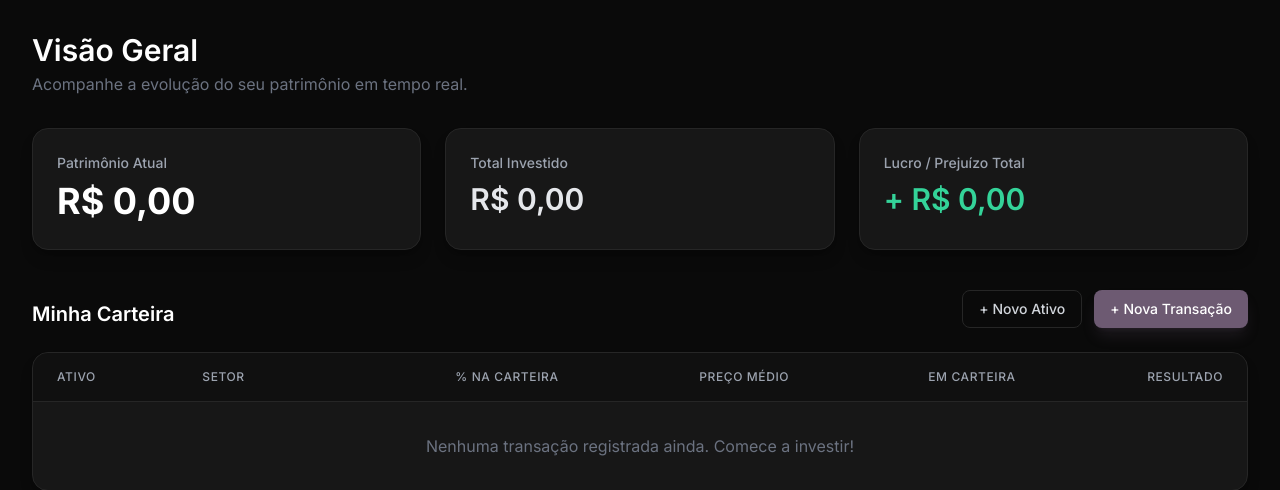
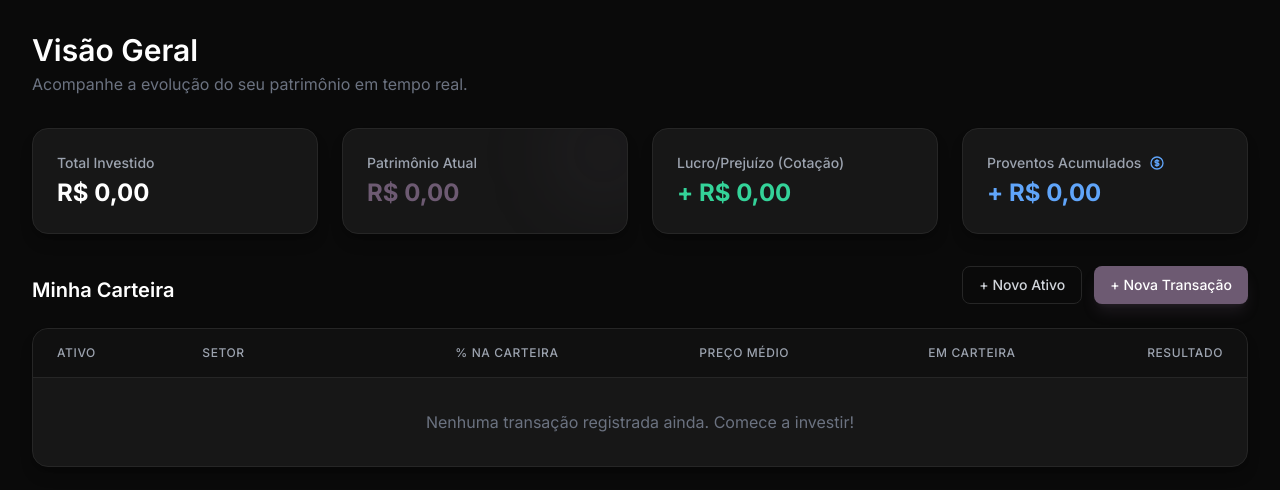
Before and after one commit to gvsprod/masterfy, a FastAPI app: page / in a window 1280 px wide. Shown: the part 73-563 px from the top of the page. Run offline with FastAPI, Linux system fonts and the light colour scheme; data that the repository does not hold is empty; some libraries are stand-ins or nearby versions.

Commit message:
Adiciona card de resumo com a soma total de proventos da carteira

```diff
--- a/app/main.py
+++ b/app/main.py
@@ -186,12 +186,23 @@ def dashboard_web(request: Request, db: sqlite3.Connection = Depends(get_db)):
     portfolio_data = obter_portfolio(db)
 
     cursor = db.cursor()
+    # Busca os ativos para o formulário
     cursor.execute("SELECT id, ticker FROM ativos ORDER BY ticker")
     ativos = [dict(row) for row in cursor.fetchall()]
 
+    # NOVO: Calcula a soma total de todos os proventos da carteira
+    cursor.execute("SELECT SUM(valor) FROM proventos")
+    resultado = cursor.fetchone()[0]
+    total_proventos = resultado if resultado else 0.0
+
     return templates.TemplateResponse(
         "index.html",
-        {"request": request, "portfolio": portfolio_data, "ativos": ativos}
+        {
+            "request": request,
+            "portfolio": portfolio_data,
+            "ativos": ativos,
+            "total_proventos": total_proventos # Passamos o valor para o HTML
+        }
     )
 
 @app.post("/web/ativos/")
--- a/templates/index.html
+++ b/templates/index.html
@@ -54,26 +54,37 @@
             <p class="text-gray-500 mt-1">Acompanhe a evolução do seu patrimônio em tempo real.</p>
         </div>
 
-         <div class="grid grid-cols-1 md:grid-cols-3 gap-6 mb-10">
+          <div class="grid grid-cols-1 md:grid-cols-2 lg:grid-cols-4 gap-6 mb-8">
+
             <div class="bg-card border border-border rounded-2xl p-6 shadow-lg shadow-black/20">
-                <div class="text-gray-400 text-sm font-medium mb-2">Patrimônio Atual</div>
-                <div class="text-4xl font-bold text-white mb-1">R$ {{ portfolio.valor_total_atual | moeda }}</div>
+                <p class="text-sm font-medium text-gray-400 mb-1">Total Investido</p>
+                <h3 class="text-2xl font-bold text-white">R$ {{ portfolio.valor_total_investido | moeda }}</h3>
+            </div>
+
+            <div class="bg-card border border-border rounded-2xl p-6 shadow-lg shadow-black/20 relative overflow-hidden">
+                <div class="absolute -right-6 -top-6 w-24 h-24 bg-primary/10 rounded-full blur-2xl"></div>
+                <p class="text-sm font-medium text-gray-400 mb-1">Patrimônio Atual</p>
+                <h3 class="text-2xl font-bold text-primary">R$ {{ portfolio.valor_total_atual | moeda }}</h3>
             </div>
 
             <div class="bg-card border border-border rounded-2xl p-6 shadow-lg shadow-black/20">
-                <div class="text-gray-400 text-sm font-medium mb-2">Total Investido</div>
-                <div class="text-3xl font-semibold text-gray-200 mb-1">R$ {{ portfolio.valor_total_investido | moeda }}</div>
+                <p class="text-sm font-medium text-gray-400 mb-1">Lucro/Prejuízo (Cotação)</p>
+                <h3 class="text-2xl font-bold {% if portfolio.lucro_prejuizo_total >= 0 %}text-emerald-400{% else %}text-red-400{% endif %}">
+                    {% if portfolio.lucro_prejuizo_total >= 0 %}+{% else %}-{% endif %}
+                    R$ {{ (portfolio.lucro_prejuizo_total | abs) if portfolio.lucro_prejuizo_total < 0 else portfolio.lucro_prejuizo_total | moeda }}
+                </h3>
             </div>
 
             <div class="bg-card border border-border rounded-2xl p-6 shadow-lg shadow-black/20">
-                <div class="text-gray-400 text-sm font-medium mb-2">Lucro / Prejuízo Total</div>
+                <div class="flex items-center gap-2 mb-1">
+                    <p class="text-sm font-medium text-gray-400">Proventos Acumulados</p>
+                    <svg class="w-4 h-4 text-blue-400" fill="none" stroke="currentColor" viewBox="0 0 24 24"><path stroke-linecap="round" stroke-linejoin="round" stroke-width="2" d="M12 8c-1.657 0-3 .895-3 2s1.343 2 3 2 3 .895 3 2-1.343 2-3 2m0-8c1.11 0 2.08.402 2.599 1M12 8V7m0 1v8m0 0v1m0-1c-1.11 0-2.08-.402-2.599-1M21 12a9 9 0 11-18 0 9 9 0 0118 0z"></path></svg>
+                </div>
+                <h3 class="text-2xl font-bold text-blue-400">
+                    + R$ {{ total_proventos | moeda }}
+                </h3>
+            </div>
 
-                {% if portfolio.lucro_prejuizo_total >= 0 %}
-                    <div class="text-3xl font-semibold text-emerald-400 mb-1">+ R$ {{ portfolio.lucro_prejuizo_total | moeda }}</div>
-                {% else %}
-                    <div class="text-3xl font-semibold text-red-400 mb-1">- R$ {{ (portfolio.lucro_prejuizo_total * -1) | moeda }}</div>
-                {% endif %}
-            </div>
         </div>
 
         <div class="mb-6 flex justify-between items-end">
```
